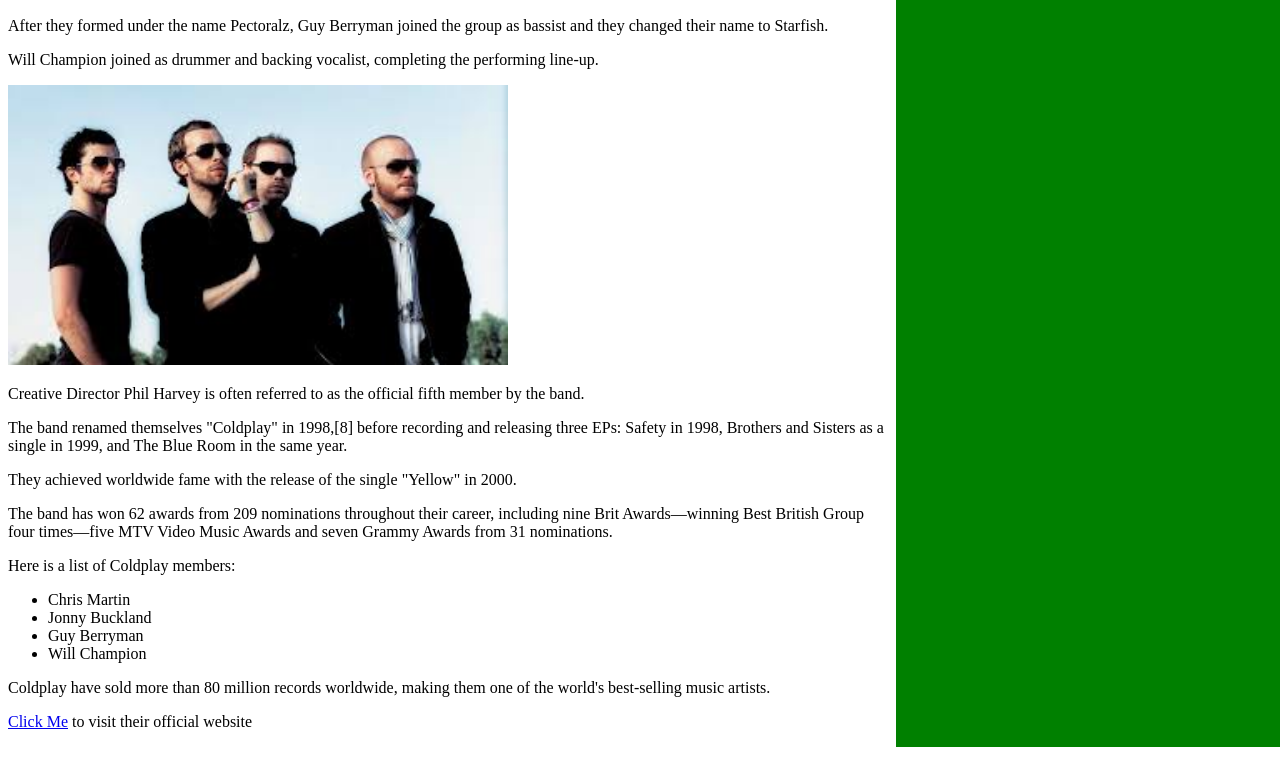
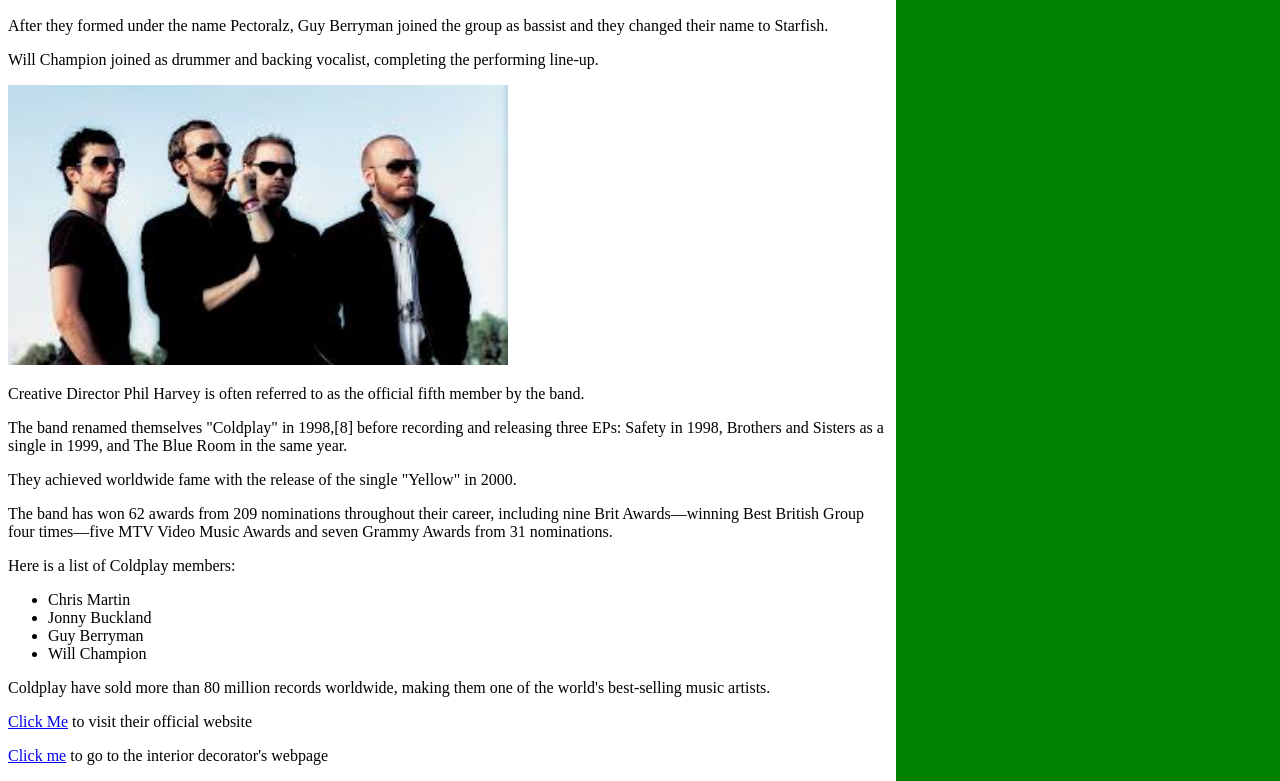
Before and after one commit to paulnderitu/favoriteband, a plain HTML site: page index.html in a window 1280 px wide. Shown: the part 551-1332 px from the top of the page. Before the commit the page ends 1298 px from the top, so only its background shows below. Drawn offline with Linux system fonts and the light colour scheme.

Commit message:
linking to the interior designer's html

```diff
--- a/index.html
+++ b/index.html
@@ -43,6 +43,6 @@
     <p>Coldplay have sold more than 80 million records worldwide, making them one of the world's best-selling music artists.</p>
     <p><a href="http://coldplay.com/">Click Me</a> to visit their official website</p>
   </div>
-</body>
+  <p><a href="interiordecorator.html">Click me</a> to go to the interior decorator's webpage</p? </body>
 
 </html>
```
